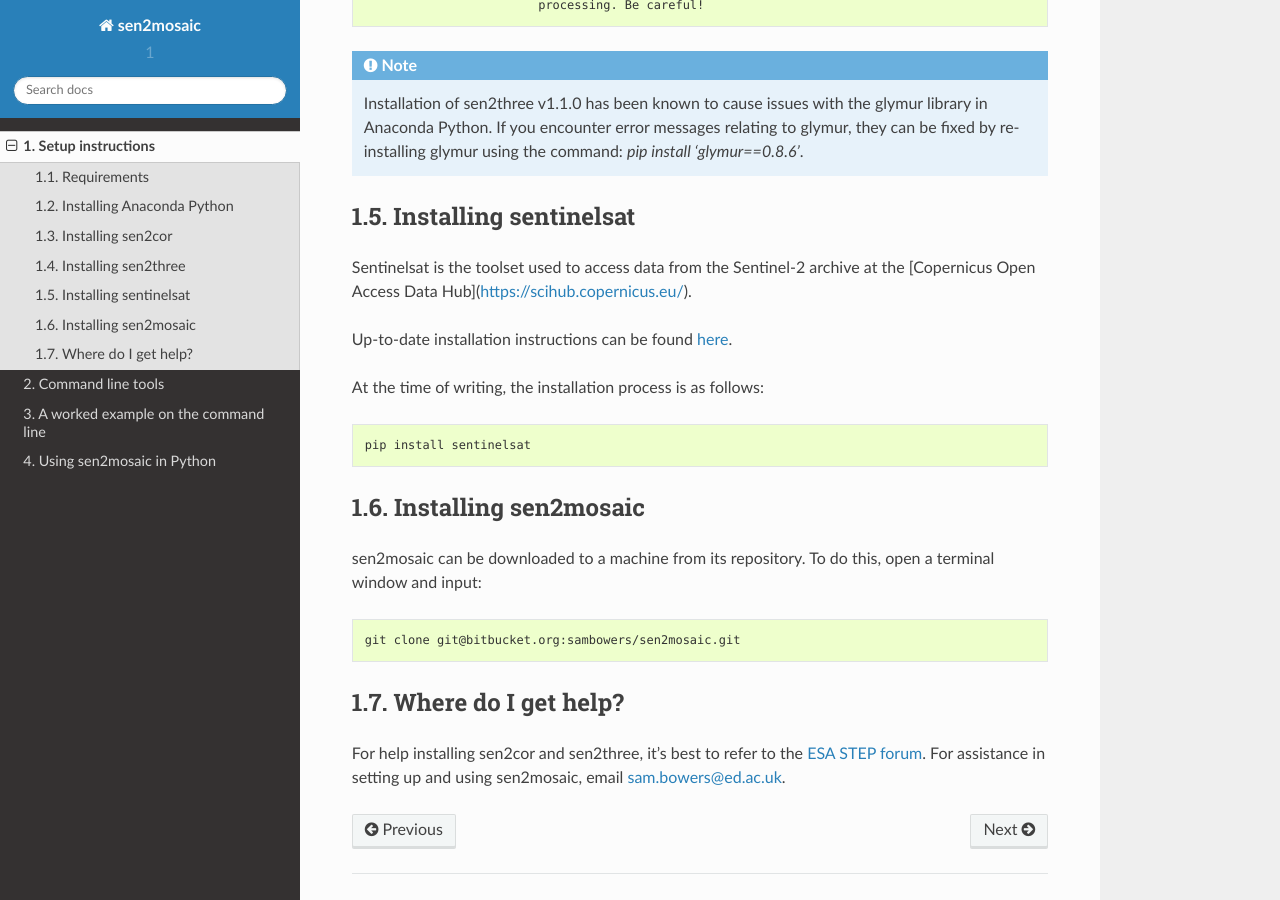
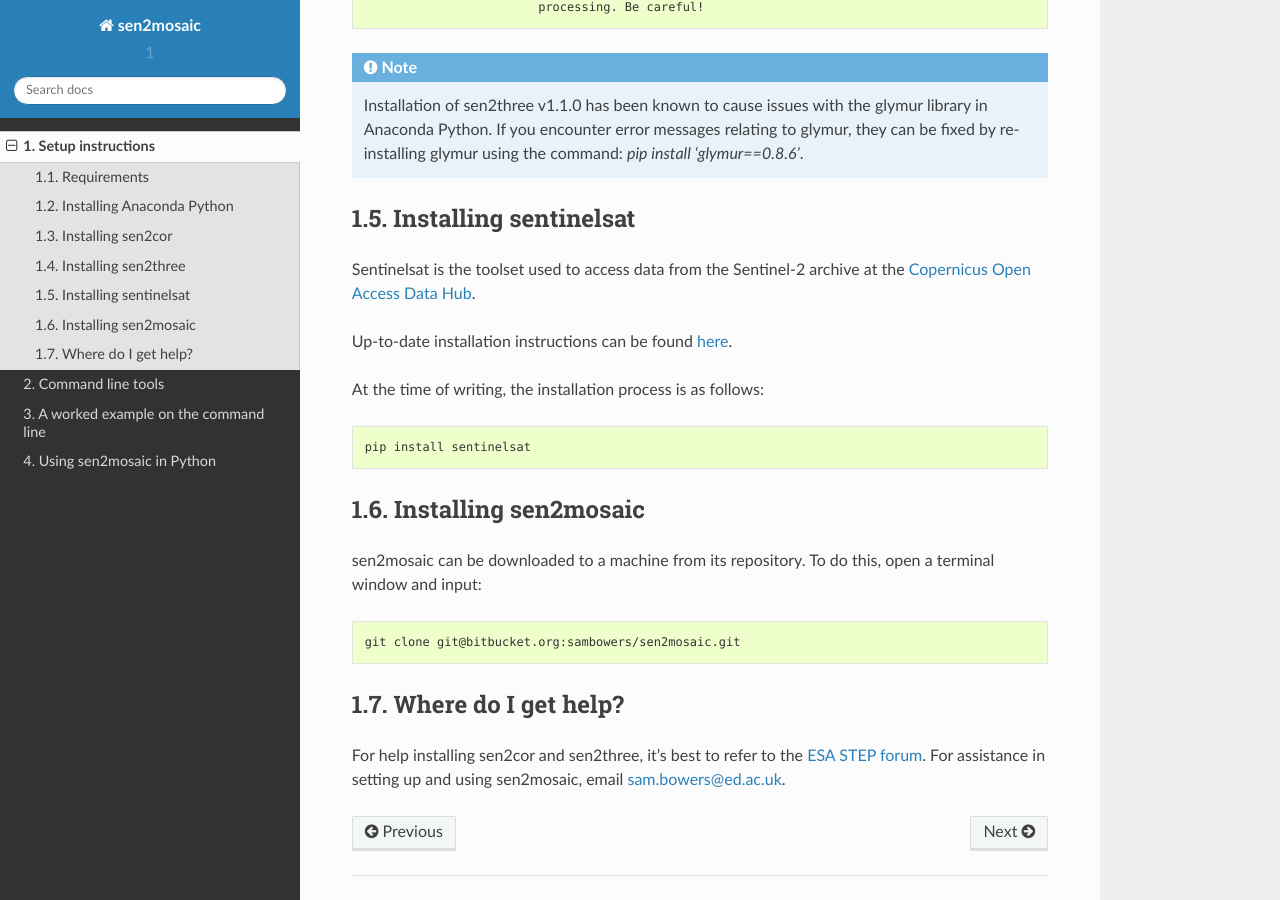
Before and after one commit to smfm-project/sen2mosaic, a Sphinx documentation site: the page built from docs/source/setup.rst, in a window 1280 px wide and 900 px high, scrolled down 3179 px. Built offline with Sphinx 7.4.7 and the Read the Docs theme 2.0.0, drawn with Linux system fonts in a browser that asks for light colours.

Commit message:
Fixed formatting of docs

```diff
--- a/docs/source/setup.rst
+++ b/docs/source/setup.rst
@@ -113,7 +113,7 @@ For further details and up-to-date installation instructions, see the `sen2three
 
 .. note: This processing chain requires sen2three version 1.1.0 or later. At the time of writing this has not been formally released, but can be downloaded from GitHub.
 
-At the time of writing, sen2three can be installed as follows. sen2three must be installed after Anaconda Python. The first step is to download the the file ``sen2three-1.1.0.tar.gz`` from GitHub using an internet browser window from the URL https://github.com/senbox-org/sen2proc/blob/master/SEN2THREE/distributions/v1.1.0/sen2three-1.1.0.tar.gz. Save the file to the location that you'd like it to be installed.
+At the time of writing, sen2three can be installed as follows. sen2three must be installed after Anaconda Python. The first step is to download the the file ``sen2three-1.1.0.tar.gz`` from GitHub using an internet browser window from the URL ``https://github.com/senbox-org/sen2proc/blob/master/SEN2THREE/distributions/v1.1.0/sen2three-1.1.0.tar.gz``. Save the file to the location that you'd like it to be installed.
 
 Open a terminal window, change directory to the location you saved ``sen2three-1.0.0.tar.gz``, and run the following commands:
 
@@ -159,7 +159,7 @@ To test the installation, type ``L3_Process --help`` in a terminal window. You s
 Installing sentinelsat
 ----------------------
 
-Sentinelsat is the toolset used to access data from the Sentinel-2 archive at the [Copernicus Open Access Data Hub](https://scihub.copernicus.eu/).
+Sentinelsat is the toolset used to access data from the Sentinel-2 archive at the `Copernicus Open Access Data Hub <https://scihub.copernicus.eu/>`_.
 
 Up-to-date installation instructions can be found `here <https://pypi.python.org/pypi/sentinelsat>`_.
 
```
Also changed, not shown: docs/source/command_line.rst (+4 -10 lines).
